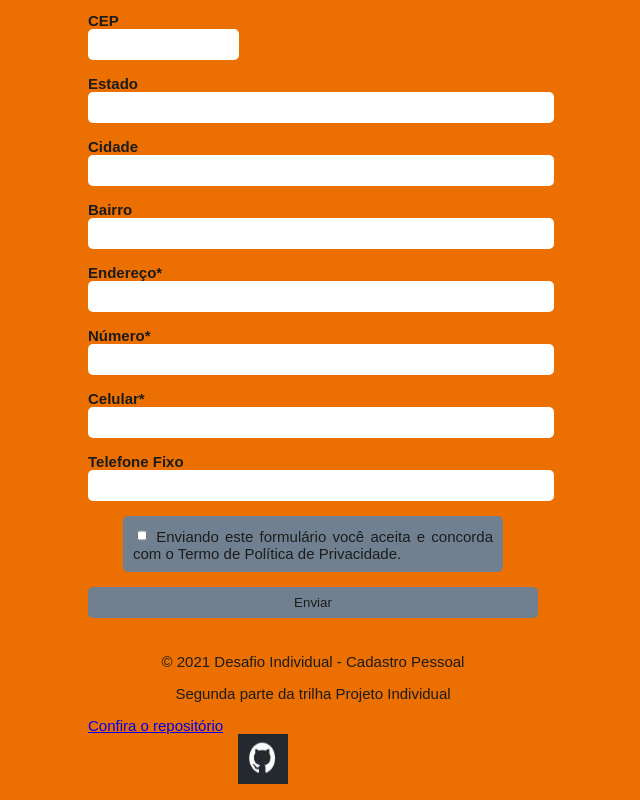
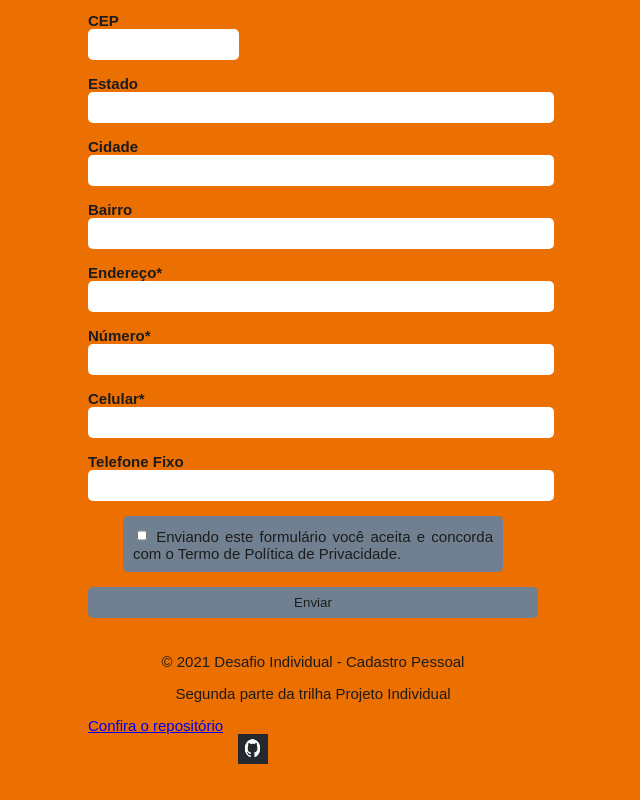
Before and after one commit to JackeAraujo/DesafioCadastralPessoal1, a plain HTML site: page index.html in a window 1280 px wide. Shown: the part 506-1306 px from the top of the page, without its empty margins (327-967 px from the left). Drawn offline with Linux system fonts and the light colour scheme.

Commit message:
Alteração descrição

```diff
--- a/index.html
+++ b/index.html
@@ -97,7 +97,7 @@
             <p> Segunda parte da trilha Projeto Individual </p>
             <a href="https://github.com/JackeAraujo/DesafioCadastralPessoal1">Confira o repositório<br><i
                      Class= "Github1" style="font-size:24px"></i></a>
-                     <img id="Github1" src="Imagem/Github1.JPG" alt="Github1" style="padding-bottom: 10px;padding-top: 0px;padding-left: 150px;height: 50px;width: 50px;">
+                     <img id="Github1" src="Imagem/Github1.JPG" alt="Github1" style="padding-bottom: 10px;padding-top: 0px;padding-left: 150px;height: 30px;width: 30px;">
 
         </div>
     </footer>
```
